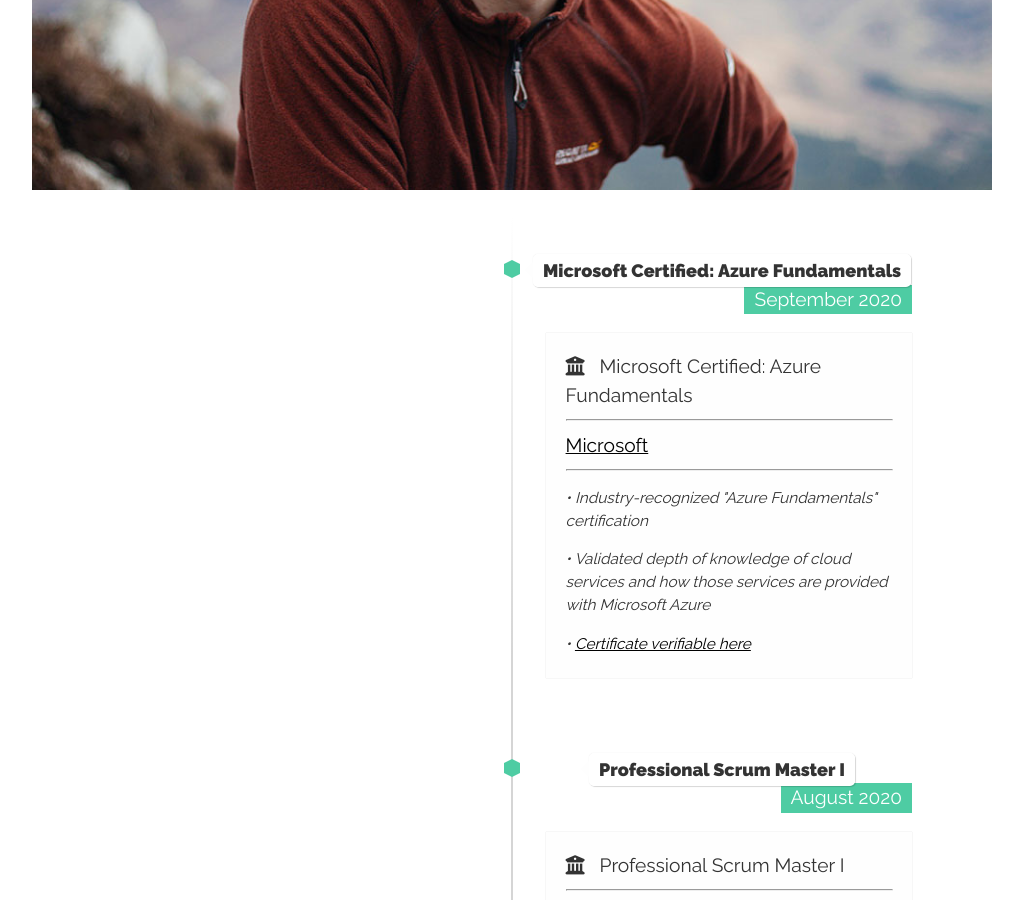
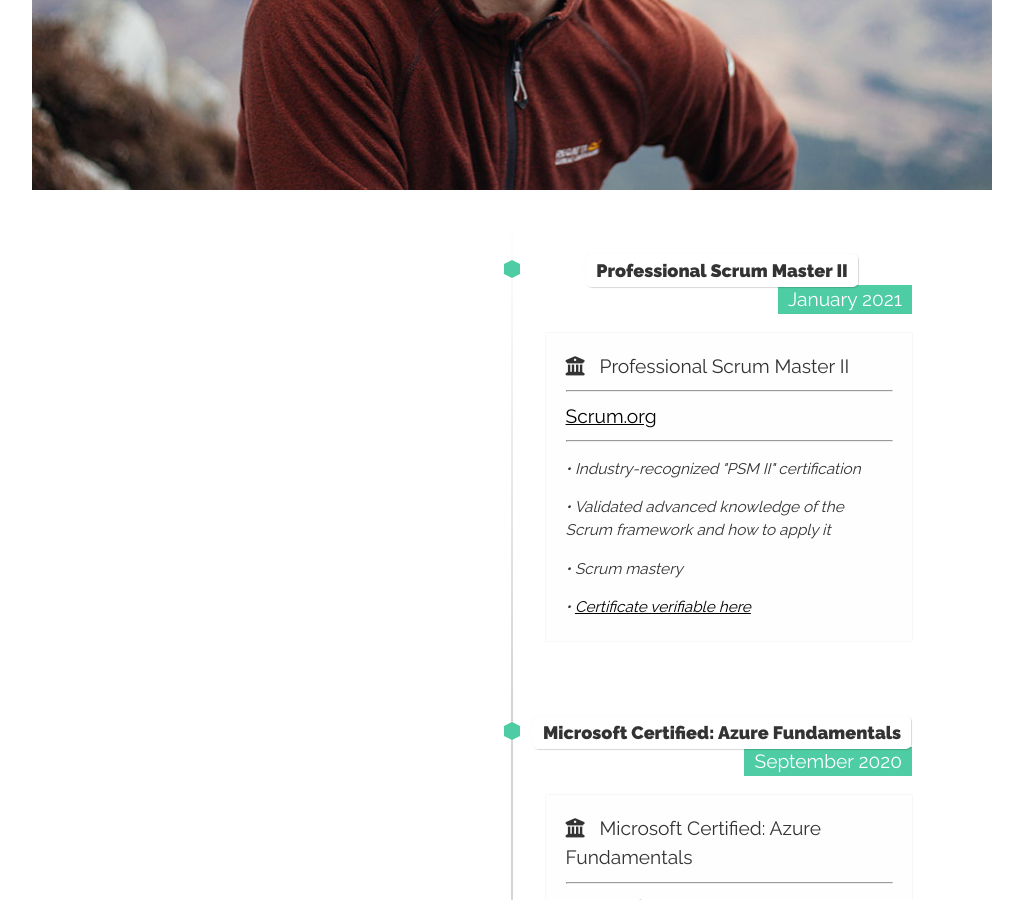
Before and after one commit to conanmercer/conanmercer.github.io, a Jekyll site: the page built from index.html, in a window 1280 px wide and 900 px high, scrolled down 1664 px. Shown: the whole window, without its empty margins (128-1151 px from the left). Built offline with Jekyll 4.4.1, drawn with Linux system fonts in a browser that asks for light colours; nearby versions of some CDN libraries; some web fonts are replaced.

Commit message:
-Update, curriculum

```diff
--- a/_includes/curriculum.html
+++ b/_includes/curriculum.html
@@ -1,4 +1,25 @@
 <ul class="timeline">
+
+<!-- Item 11 -->
+<li>
+  <div class="direction-r">
+    <div class="flag-wrapper">
+      <span class="hexa"></span>
+      <span class="flag">Professional Scrum Master II</span>
+      <span class="time-wrapper"><span class="time">January 2021</span></span>
+    </div>
+    <div class="desc">
+      <i class="icon fas fa-university"></i> &nbsp; Professional Scrum Master II
+      <hr>
+      <a href="https://www.scrum.org/" target="_blank">Scrum.org</a>
+      <hr>
+      <p class="subDetails"> <span>&#8226;</span> Industry-recognized "PSM II" certification</p>
+      <p class="subDetails"> <span>&#8226;</span> Validated advanced knowledge of the Scrum framework and how to apply it</p>
+      <p class="subDetails"> <span>&#8226;</span> Scrum mastery</p>
+      <p class="subDetails"> <span>&#8226;</span> <a href="https://www.scrum.org/certificates/627534" target="_blank">Certificate verifiable here</a> </p>
+    </div>
+  </div>
+</li>
 
 
 <!-- Item 10 -->
```
